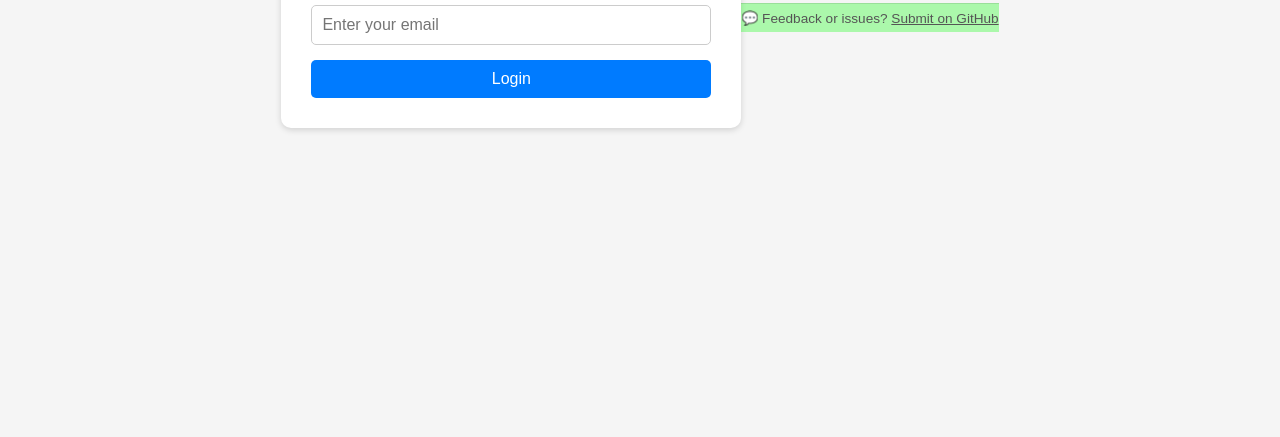
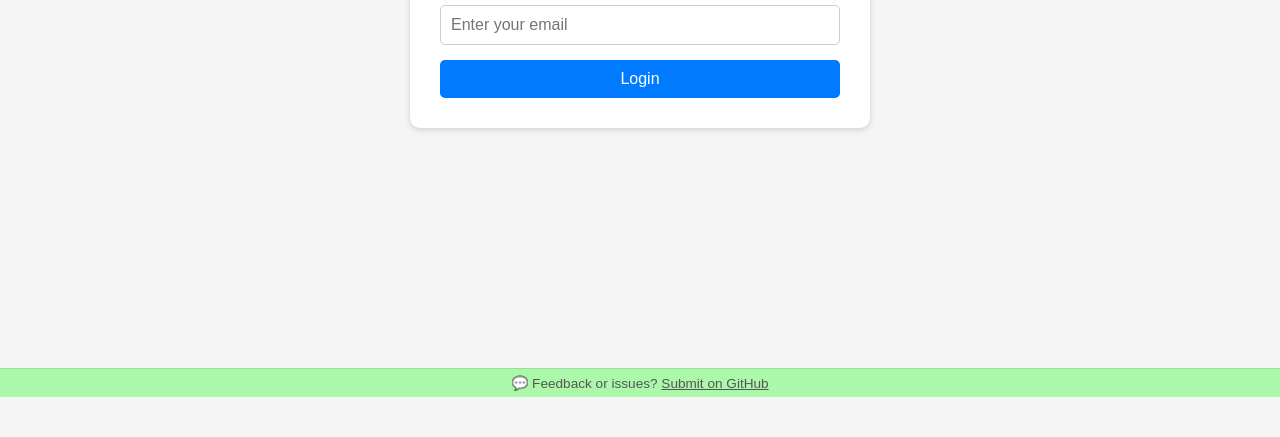
Before and after one commit to jtharm/gift-card-codes, a website: page public/login.html in a window 1280 px wide. Shown: the part 403-840 px from the top of the page. Drawn offline with Linux system fonts and the light colour scheme.

Commit message:
Add feedback-footer class to footer styles

```diff
--- a/public/login.html
+++ b/public/login.html
@@ -62,7 +62,7 @@
       font-size: 0.9rem;
     }
 
-    footer {
+    .feedback-footer {
       position: fixed;
       bottom: 0;
       left: 0;
```
